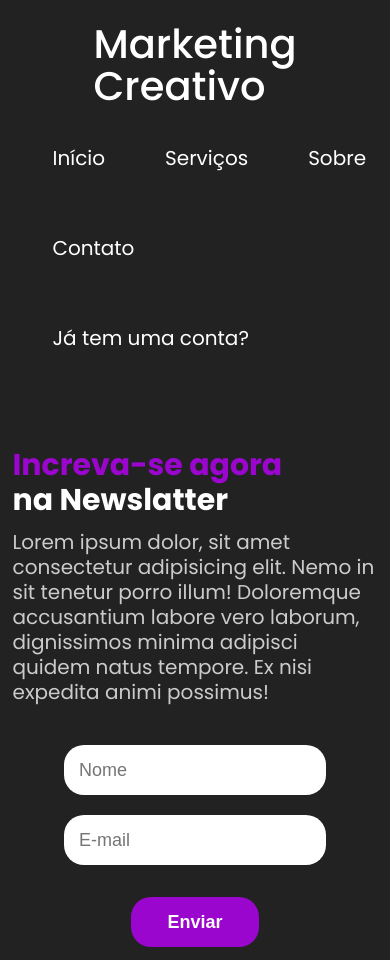
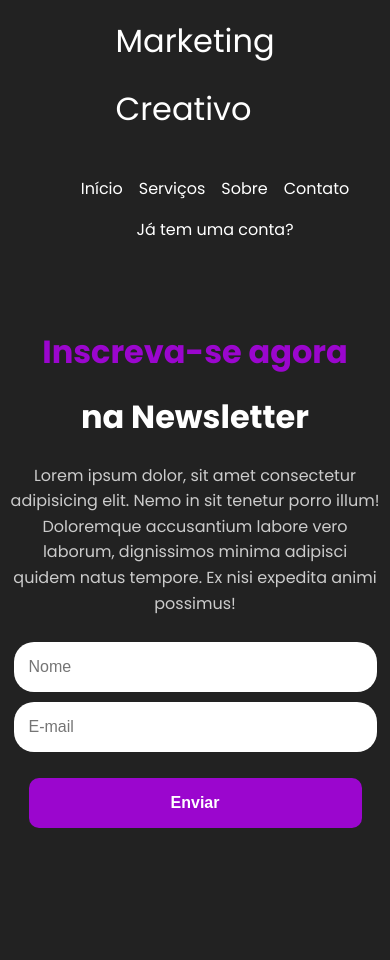
Before and after one commit to gustavoluan-dot/alexandre-landing-page, a plain HTML site: page index.html in a window 390 px wide. After the commit the page ends 870 px from the top, so only its background shows below. Drawn offline with Linux system fonts and the light colour scheme.

Commit message:
corrigindo responsividade com ajuda do chat gpt

```diff
--- a/estilos/style.css
+++ b/estilos/style.css
@@ -1,12 +1,12 @@
-
-
-@import url('https://fonts.googleapis.com/css2?family=Poppins:ital,wght@0,100;0,200;0,300;0,400;0,500;0,600;0,700;0,800;0,900;1,100;1,200;1,300;1,400;1,500;1,600;1,700;1,800;1,900&display=swap');
-
+@import url('https://fonts.googleapis.com/css2?family=Poppins:wght@300;400;600;700&display=swap');
 
 :root {
     --fontepoppins: 'Poppins', sans-serif;
 }
 
+html, body {
+    overflow-x: hidden;
+}
 
 body {
     background-color: rgb(34, 34, 34);
@@ -14,9 +14,7 @@ body {
     font-family: var(--fontepoppins);
     max-width: 1200px;
     margin: 0 auto;
-    padding:  0.625rem;
-    font-family: var(--fontepoppins);
-
+    padding: 10px;
 }
 
 header {
@@ -24,29 +22,31 @@ header {
     flex-direction: row;
     justify-content: space-between;
     align-items: center;
+    flex-wrap: wrap;
+    gap: 1rem;
 }
 
 #title {
+    display: flex;
     flex-direction: column;
-    line-height: 10px;
+    line-height: 1.2rem;
 }
 
 .container-list {
     display: flex;
     flex-direction: row;
-    gap: 3rem;
-
+    gap: 2rem;
+    flex-wrap: wrap;
+    justify-content: center;
 }
 
 .container-list > li {
     list-style-type: none;
-
 }
 
 .container-list a {
     color: white;
     text-decoration: none;
-
 }
 
 .container-list a:hover {
@@ -64,12 +64,17 @@ h1 {
 main {
     display: flex;
     flex-direction: row;
-    margin-top: 3.125rem;
+    margin-top: 3rem;
+    gap: 2rem;
+    flex-wrap: wrap;
+    justify-content: center;
+    align-items: center;
 }
 
 h2 {
-    font-size: 3.5rem;
-    line-height: 10px;
+    font-size: 2.8rem;
+    line-height: 3.2rem;
+    word-break: break-word;
 }
 
 .title-purple {
@@ -77,29 +82,32 @@ h2 {
 }
 
 p {
-    line-height: 1.25rem;
+    line-height: 1.6rem;
     max-width: 500px;
     color: rgba(255, 255, 255, 0.767);
 }
 
 img {
-    width: 590px;
+    width: 100%;
+    max-width: 590px;
 }
 
 form {
     display: flex;
     flex-direction: column;
-    width: 70%;
+    width: 100%;
+    max-width: 400px;
 }
 
 form [type="submit"] {
    height: 50px;
-   width: 50%;
-   background-color:  #9B06CE;
+   background-color: #9B06CE;
    color: white;
    font-weight: bold;
    margin: 0 auto;
    margin-top: 1.6rem;
+   border: none;
+   border-radius: 10px;
 }
 
 form [type="submit"]:hover {
@@ -107,57 +115,56 @@ form [type="submit"]:hover {
     cursor: pointer;
     transition: .3s;
 }
+
 input {
     margin-top: 20px;
     height: 20px;
     padding: 15px;
     border-radius: 20px;
     border: none;
-    font-size: 0.9rem;
+    font-size: 1rem;
     outline: none;
+    width: 100%;
 }
 
-@media (max-width: 750px) {
+@media (max-width: 600px) {
     html {
-    font-size: 20px;
+        font-size: 1rem;
     }
+
     header {
         flex-direction: column;
+        align-items: center;
+        gap: 1rem;
     }
 
     .container-list {
-   display: flex;
-   flex-wrap: wrap;
+        justify-content: center;
+        gap: 1rem;
     }
- ul {
-    text-align: center;
- }
+
     main {
         flex-direction: column;
+        align-items: center;
+        text-align: center;
     }
 
     h2 {
-    font-size: 2.3rem;
+        font-size: 2rem;
+        line-height: 2.4rem;
     }
 
     form {
-    margin: 0 auto;
+        width: 100%;
     }
 
     input {
-    align-self: center;
-
+        width: 90%;
+        max-width: 400px;
+        margin: 10px auto 0 auto;
     }
 
     img {
         display: none;
-
     }
 }
-
-@media (max-width: 1100px)  {
-
-  h2 {
-    font-size: 1.5rem;
-  }
-}
--- a/index.html
+++ b/index.html
@@ -4,9 +4,8 @@
     <meta charset="UTF-8">
     <meta name="viewport" content="width=device-width, initial-scale=1.0">
     <link rel="stylesheet" href="estilos/style.css">
-    <title>Purple Landind page</title>
+    <title>Purple Landing Page</title>
 </head>
-
 <body>
 
     <header>
@@ -24,10 +23,9 @@
     </header>
 
     <main>
-
         <aside>
-            <h2 class="title-purple">Increva-se agora</h2>
-            <h2>na Newslatter</h2>
+            <h2 class="title-purple">Inscreva-se agora</h2>
+            <h2>na Newsletter</h2>
             <p>Lorem ipsum dolor, sit amet consectetur adipisicing elit. Nemo in sit tenetur porro illum! Doloremque accusantium labore vero laborum, dignissimos minima adipisci quidem natus tempore. Ex nisi expedita animi possimus!</p>
 
             <form>
@@ -35,12 +33,12 @@
                 <input type="email" placeholder="E-mail"  autocomplete="off">
                 <input type="submit" value="Enviar">
             </form>
-
         </aside>
 
         <article>
             <img src="imagens/imagem01.png" alt="imagem-demonstrativa">
         </article>
     </main>
+
 </body>
 </html>
```
Lines whose indentation alone changed are shown as unchanged.
